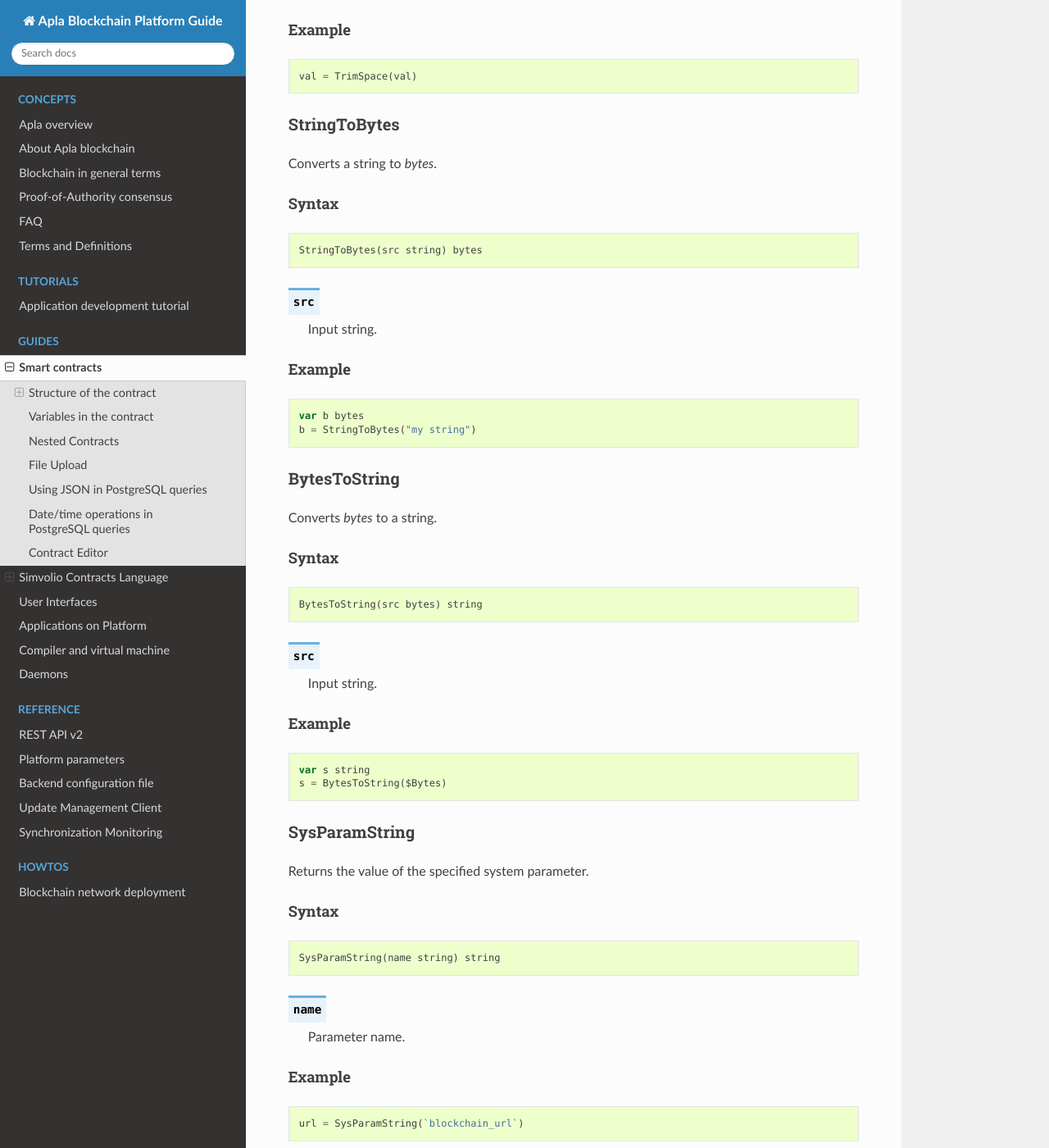
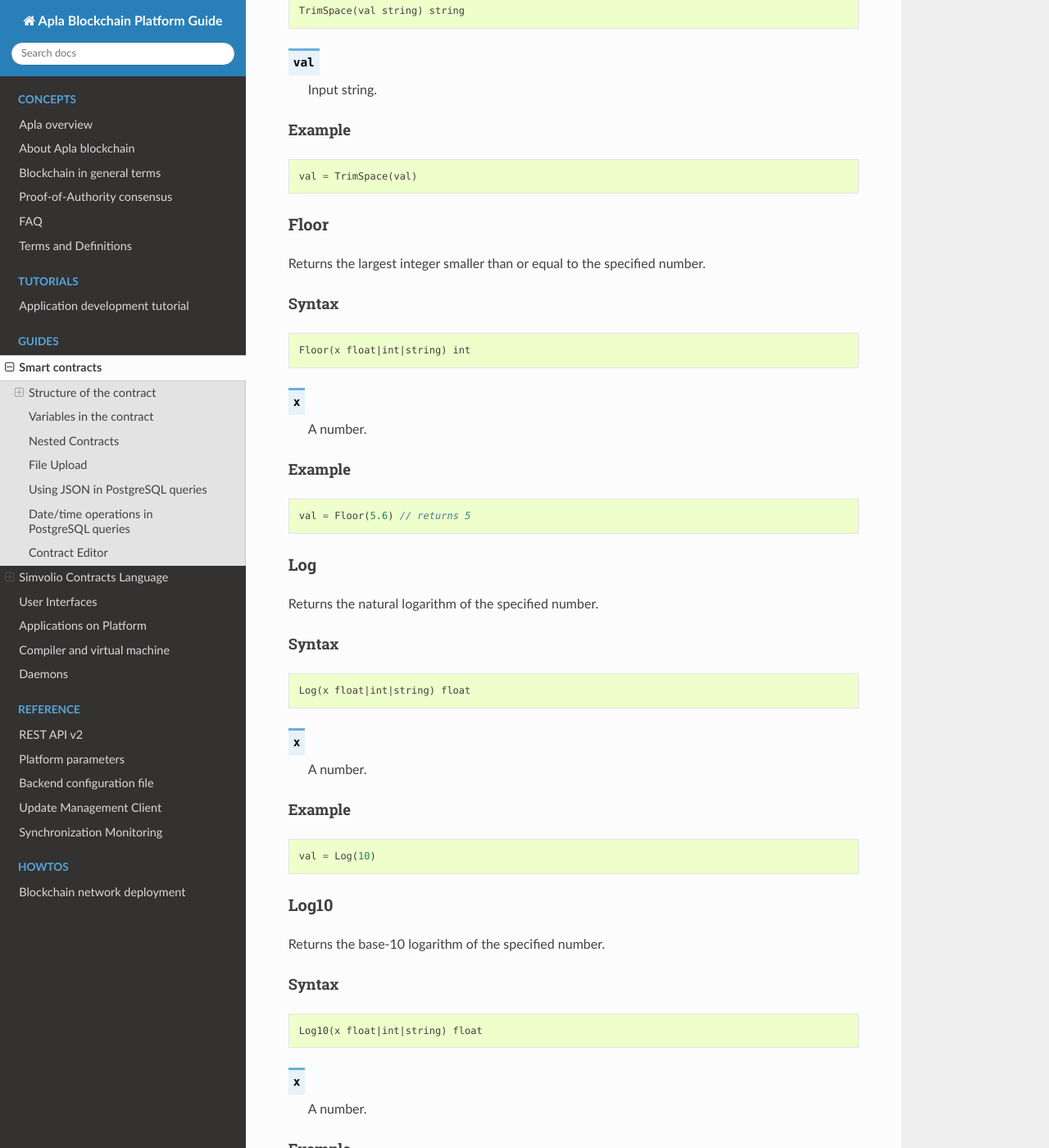
Before and after one commit to AplaProject/apla-docs-en, a Sphinx documentation site: the page built from source/topics/script.rst, in a window 1280 px wide and 1400 px high, scrolled down 48544 px. Shown: the whole window at 82% size. Built offline with Sphinx 7.4.7 and the Read the Docs theme 2.0.0, drawn with Linux system fonts in a browser that asks for light colours; some of the changed text lies outside the part shown.

Commit message:
simvolio math functions

```diff
--- a/source/topics/script.rst
+++ b/source/topics/script.rst
@@ -565,9 +565,20 @@
     - :ref:`simvolio-Str`
     - :ref:`simvolio-UpdateLang`
 
+Mathematical operations:
+
+.. hlist::
+  :columns: 3
+
+  - :ref:`simvolio-Floor`
+  - :ref:`simvolio-Log`
+  - :ref:`simvolio-Log10`
+  - :ref:`simvolio-Pow`
+  - :ref:`simvolio-Round`
+  - :ref:`simvolio-Sqrt`
+
 
 Operations with JSON:
-
 
 .. hlist::
     :columns: 3
@@ -2915,6 +2926,173 @@
     val = TrimSpace(val)
 
 
+
+.. _simvolio-Floor:
+
+Floor
+-----
+
+Returns the largest integer smaller than or equal to the specified number.
+
+Syntax
+""""""
+
+.. code-block:: text
+
+    Floor(x float|int|string) int
+
+.. describe:: x
+
+    A number.
+
+Example
+"""""""
+
+.. code:: js
+
+    val = Floor(5.6) // returns 5
+
+
+.. _simvolio-Log:
+
+Log
+---
+
+Returns the natural logarithm of the specified number.
+
+
+Syntax
+""""""
+
+.. code-block:: text
+
+    Log(x float|int|string) float
+
+.. describe:: x
+
+    A number.
+
+
+Example
+"""""""
+
+.. code:: js
+
+    val = Log(10)
+
+
+.. _simvolio-Log10:
+
+Log10
+-----
+
+Returns the base-10 logarithm of the specified number.
+
+
+Syntax
+""""""
+
+.. code-block:: text
+
+    Log10(x float|int|string) float
+
+.. describe:: x
+
+    A number.
+
+
+Example
+"""""""
+
+.. code:: js
+
+    val = Log10(100)
+
+
+.. _simvolio-Pow:
+
+Pow
+---
+
+Returns the specified base to the specified power (x\ :sup:`y`).
+
+
+Syntax
+""""""
+
+.. code-block:: text
+
+    Pow(x float|int|string, y float|int|string) float
+
+.. describe:: x
+
+    Base number.
+
+.. describe:: y
+
+    Exponent.
+
+
+Example
+"""""""
+
+.. code:: js
+
+    val = Pow(2, 3)
+
+
+.. _simvolio-Round:
+
+Round
+-----
+
+Returns the value of the specified number rounded to the nearest integer.
+
+
+Syntax
+""""""
+
+.. code-block:: text
+
+    Round(x float|int|string) int
+
+.. describe:: x
+
+    A number.
+
+
+Example
+"""""""
+
+.. code:: js
+
+    val = Round(5.6)
+
+
+.. _simvolio-Sqrt:
+
+Sqrt
+----
+
+Returns the square root of the specified number.
+
+.. code-block:: text
+
+    Sqrt(x float|int|string) float
+
+.. describe:: x
+
+  A number.
+
+
+Example
+"""""""
+
+.. code:: js
+
+    val = Sqrt(225)
+
+
 .. _simvolio-StringToBytes:
 
 StringToBytes
```
